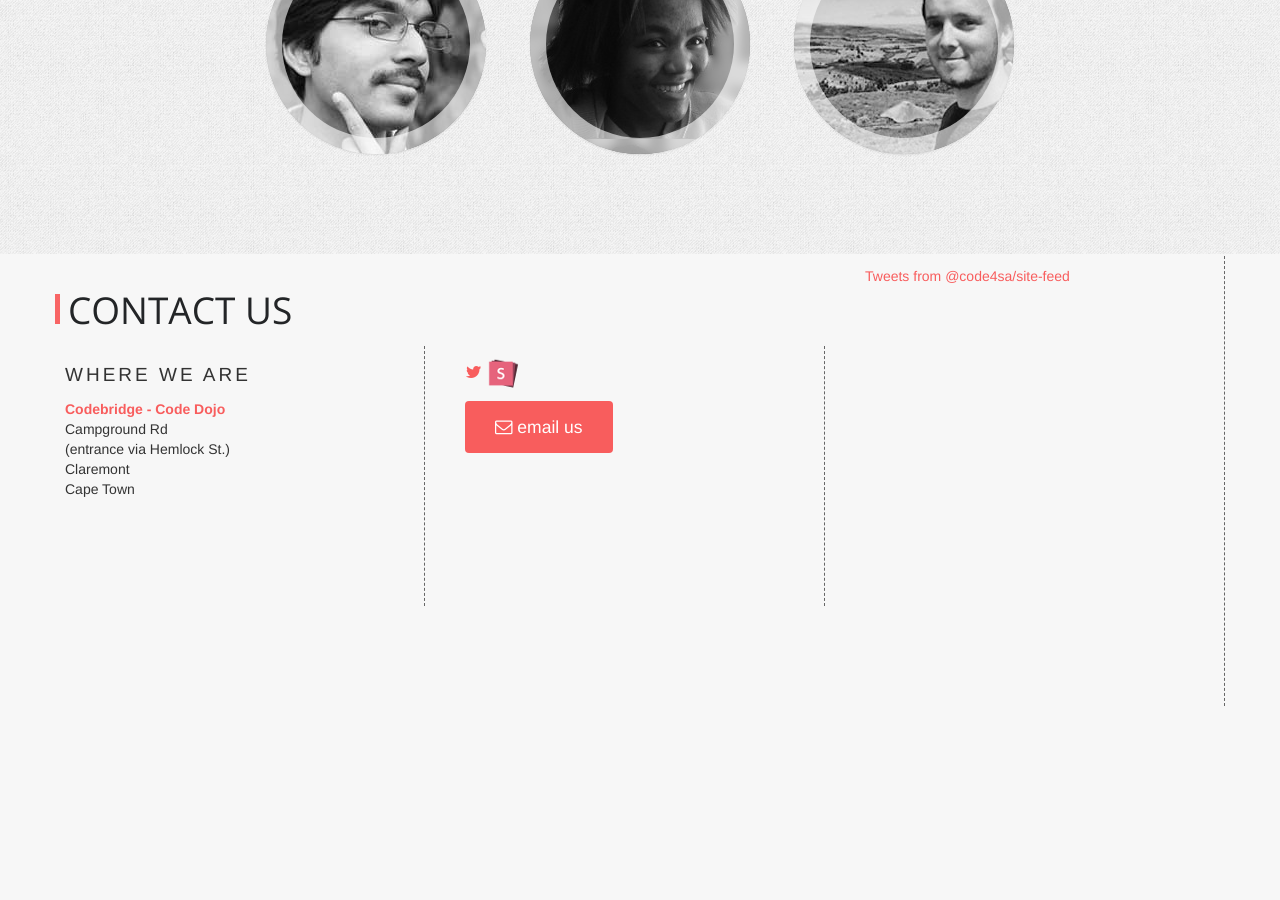
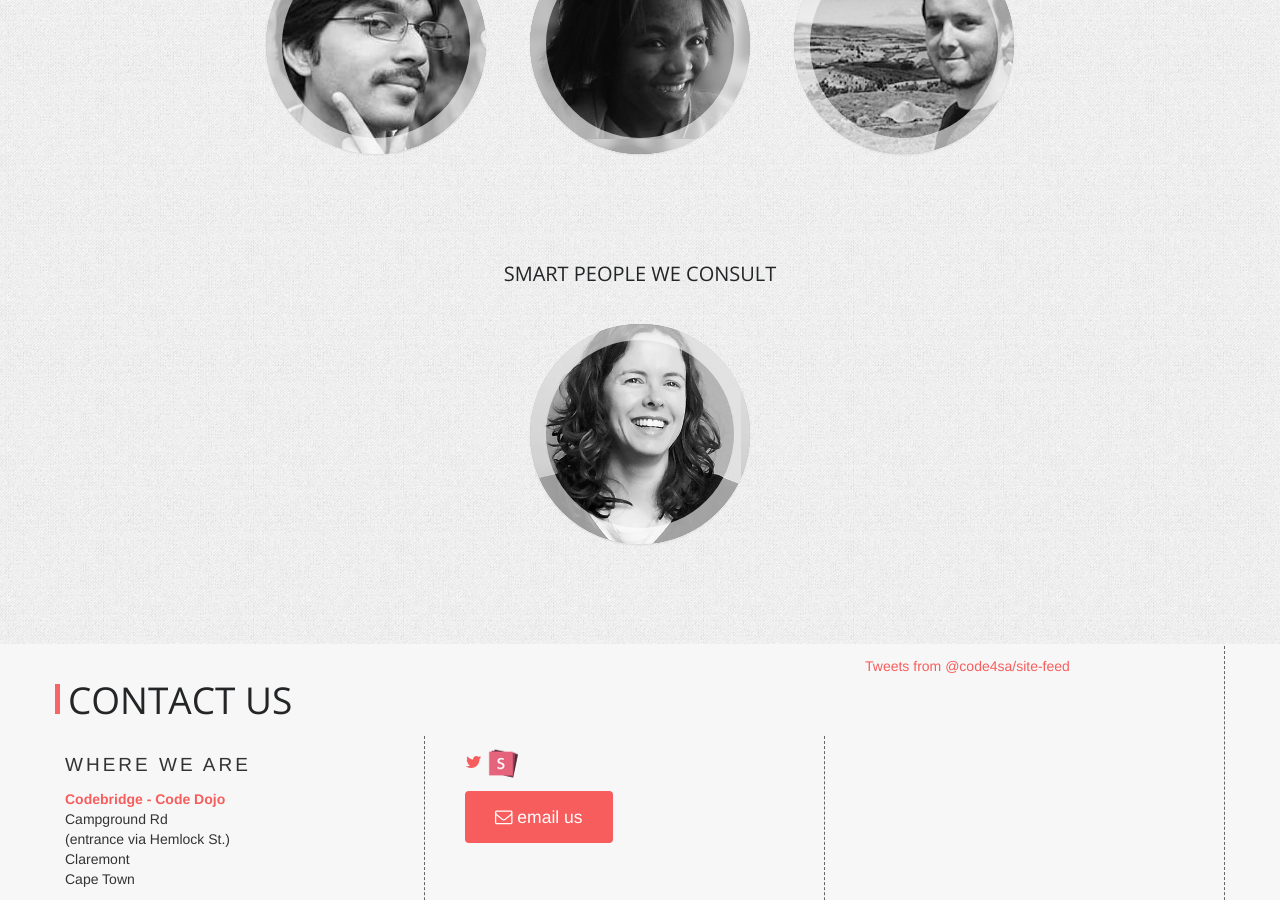
Before and after one commit to Code4SA/old-code4sa.github.io, a Jekyll site: the page built from index.html, in a window 1280 px wide and 900 px high, scrolled down 5724 px. Built offline with Jekyll 4.4.1, drawn with Linux system fonts in a browser that asks for light colours; nearby versions of some CDN libraries; Markdown is read by kramdown in place of the engine named in the settings; comment, search, counter and statistics services are not loaded.

Commit message:
Updated team

```diff
--- a/index.html
+++ b/index.html
@@ -408,7 +408,6 @@ code4sa.hackdash.org</a></p>
                     <li>{% include team.html name="Jason Norwood-Young" title="Data Journalism Advocate" twitter="@j_norwood_young" image_class="ch-img-jason" %}</li>
                     <li>{% include team.html name="Greg Kempe" title="Lead Technologist" twitter="@longhotsummer" image_class="ch-img-greg" %}</li>
                     <li>{% include team.html name="Raymond Joseph" title="Data Journalist" twitter="@rayjoe" image_class="ch-img-ray" %}</li>
-                    <li>{% include team.html name="Katherine Eyal" title="Econometrician" twitter="@katrinayellow" image_class="ch-img-katherine" %}</li>
                     <li>{% include team.html name="Siyabonga Afrika" title="SABC Specialist Data Journalism Consultant" twitter="@siyafrica" image_class="ch-img-siya" %}</li>
                     <li>{% include team.html name="Hannah Williams" title="Data Journalism Trainer" twitter="@LittleMsNimbus" image_class="ch-img-hannah" %}</li>
 
@@ -416,6 +415,8 @@ code4sa.hackdash.org</a></p>
                     <li>{% include team.html name="Osman Siddiqi" title="Visiting Fellow<br/>MPA-ID Candidate<br/>Harvard Kennedy School" image_class="ch-img-osman" %}</li>
                     <li>{% include team.html name="Khutjo Konyana" title="Data Herder" twitter="@SwiftieDarlinG" image_class="ch-img-khutjo" %}</li>
                     <li>{% include team.html name="Petrus J.v.Rensburg" title="Developer" twitter="@petrusjvr" image_class="ch-img-petrus" %}</li>
+                    <h2 class="dark-grey">Smart people we consult</h2>
+                    <li>{% include team.html name="Katherine Eyal" title="Econometrician" twitter="@katrinayellow" image_class="ch-img-katherine" %}</li>
                 </ul>
                 <p class="hidden-desktop" style="padding-bottom:20px"></p>
 
```
